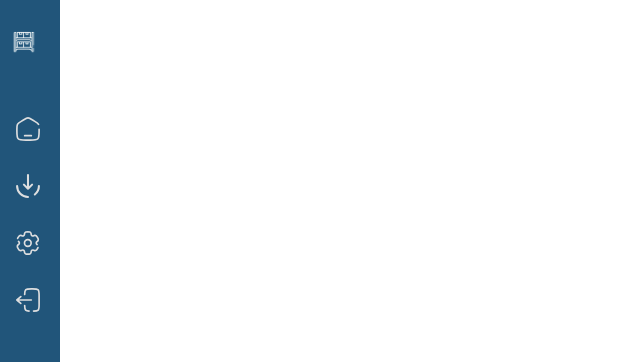
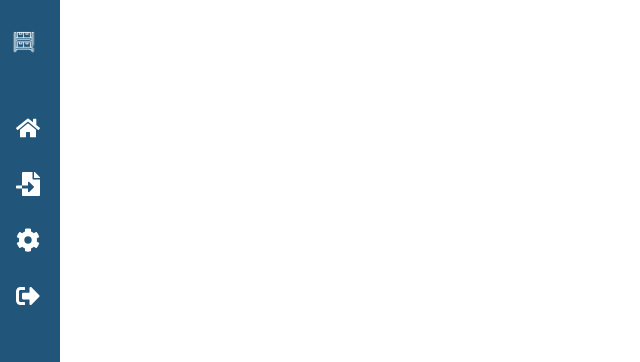
Before and after one commit to ifpebj-ti/frontend-planogram, a Next.js app: page / in a window 1280 px wide. Shown: the top 362 px of the page, without its empty margins (0-640 px from the left). Built offline with nearby package versions, Linux system fonts and the light colour scheme.

Commit message:
v1.0 menu

```diff
--- a/src/app/components/SideNavBar.tsx
+++ b/src/app/components/SideNavBar.tsx
@@ -21,26 +21,25 @@ export default function SideNavBar() {
       <div className="menu-content">
         <div className="menu-item">
           <Link href="/">
-          <img src="/Home.svg" alt="Home" width="24" height="24" />
-          <img src="/Home1.svg" alt="Import Icon Hover" className="hover" />
+          <FaHome size={24} className="icon" />
             {isOpen && <span>Início</span>}
           </Link>
         </div>
         <div className="menu-item">
           <Link href="/importar">
-          <img src="/import.svg" alt="Importar" width="24" height="24" />
+          <FaFileImport size={24} className="icon" />
             {isOpen && <span>Importar</span>}
           </Link>
         </div>
         <div className="menu-item">
           <Link href="/configuracoes">
-          <img src="/Config.svg" alt="Configuração" width="24" height="24" />
+          <FaCog size={24} className="icon" />
             {isOpen && <span>Configurações</span>}
           </Link>
         </div>
         <div className="menu-item">
           <Link href="/sair">
-          <img src="/Sair.svg" alt="Sair" width="24" height="24" />
+          <FaSignOutAlt size={24} className="icon" />
             {isOpen && <span>Sair</span>}
           </Link>
         </div>
--- a/src/app/styles/SideNavBar.css
+++ b/src/app/styles/SideNavBar.css
@@ -33,8 +33,20 @@
   align-items: center;
 }
 
+.icon {
+  margin-right: 0.5rem; /* Espaçamento entre o ícone e o texto */
+  width: 24px;
+  height: 24px;
+}
+
+
+.menu-item span {
+  font-size: 1rem;
+  display: inline-block;
+}
 .menu-item {
   display: flex; /* Exibe o conteúdo em uma linha */
+  flex-direction: row;
   align-items: center; /* Alinha o ícone e o texto verticalmente no centro */
   padding: 1rem;
   color: white;
@@ -42,50 +54,25 @@
   width: 100%;
   transition: background-color 0.3s;
 }
-
-.menu-item img {
-  margin-right: 0.5rem; /* Espaçamento entre o ícone e o texto */
-  width: 24px;
-  height: 24px;
-  display: inline-block;
+.menu-item:hover {
+  background-color: var(--selecionado); /* Cor de fundo ao passar o mouse */
+  color: black; /* Muda a cor do texto e do ícone ao passar o mouse */
 }
 
-.menu-item span {
-  font-size: 1rem;
-  display: inline-block;
-}
-.menu-item img.default {
-  opacity: 1;
+.menu-item .icon {
+  margin-right: 0.5rem; /* Espaçamento entre o ícone e o texto */
+  transition: transform 0.3s ease, color 0.3s ease; /* Suaviza a transformação e a cor no hover */
 }
 
-.menu-item img.hover {
-  opacity: 0;
-  position: absolute; /* Remove o impacto da segunda imagem no layout */
-}
-
-/* Exibir a imagem de hover ao passar o mouse */
-.menu-item:hover img.default {
-  opacity: 0; /* Oculta a imagem padrão */
-}
-
-.menu-item:hover img.hover {
-  margin-right: 0.5rem;
-  opacity: 1; /* Exibe a imagem de hover */
-}
-
-.menu-item:hover {
-  background-color: var(--selecionado); /* Cor de fundo ao passar o mouse */
-  color: black;
-}
-.menu-item:hover img{
-  /* Cor de fundo ao passar o mouse */
-  color: black;
+.menu-item:hover .icon {
+  transform: scale(1.1); /* Aumenta um pouco o tamanho do ícone no hover */
+  color: black; /* Muda a cor do ícone no hover */
 }
 
 /* Ajustes para a responsividade */
 @media (max-width: 768px) {
   .sidenav {
-    transform: translateX(-100%); /* Menu fechado */
+    transform: translateX(0%); /* Menu fechado */
     transition: transform 0.3s ease;
   }
 
```
Also changed, not shown: src/app/components/Estantes.tsx (added), src/app/pages/home.tsx (added).
